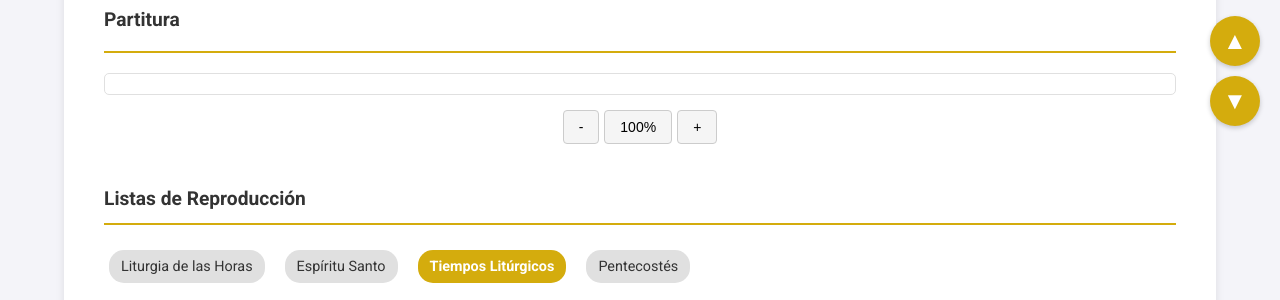
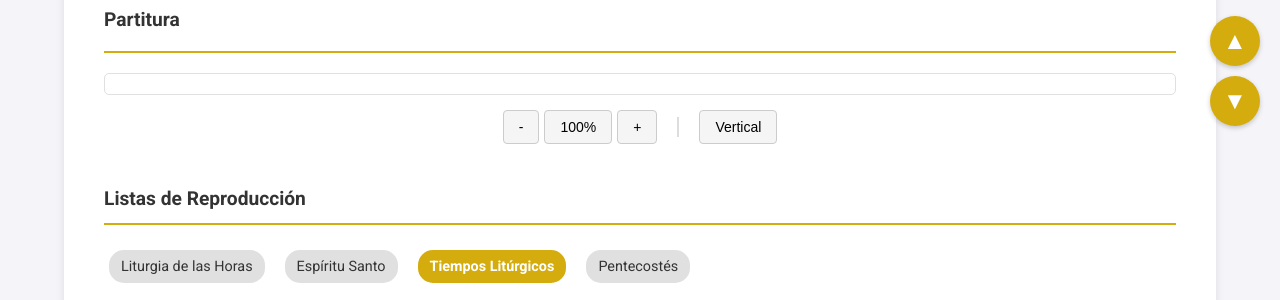
Before and after one commit to feliperodriguezborquez/mi_musica_app, a Flask app: page /composicion/1 in a window 1280 px wide. Shown: the part 654-954 px from the top of the page. Run offline with Flask 3, Linux system fonts and the light colour scheme; some libraries are stand-ins or nearby versions.

Commit message:
horizontal view

```diff
--- a/static/style.css
+++ b/static/style.css
@@ -342,6 +342,19 @@ footer { text-align: center; margin-top: 2rem; padding: 1rem; background-color:
     background-color: #d0d0d0;
 }
 
+/* Separador para los controles de OSMD */
+.osmd-control-separator {
+    border-left: 2px solid #ddd;
+    height: 20px;
+    align-self: center;
+    margin: 0 15px; /* Añadimos margen a ambos lados del separador */
+}
+
+/* Separación para el botón de cambio de vista */
+#toggle-view-btn {
+    /* El margen ahora está en el separador, así que eliminamos este */
+}
+
 /* Contenedor de la partitura */
 #osmd-container {
     width: 100%;
@@ -355,7 +368,12 @@ footer { text-align: center; margin-top: 2rem; padding: 1rem; background-color:
     overflow-x: auto !important;
     overflow-y: hidden !important;
     white-space: nowrap;
-    padding-bottom: 20px;
+    padding: 20px; /* Añadimos padding en todos los lados */
+    border: 1px solid #ddd; /* El marco que pediste */
+    border-radius: 8px; /* Bordes redondeados para que coincida con el estilo */
+    background-color: var(--color-blanco); /* Fondo blanco para que destaque */
+    box-shadow: 0 2px 4px rgba(0,0,0,0.05); /* Una sombra sutil */
+    box-sizing: border-box; /* ¡LA SOLUCIÓN! Incluye padding y borde en el ancho total */
 }
 
 #osmd-container.horizontal-scroll > svg {
--- a/templates/composicion.html
+++ b/templates/composicion.html
@@ -104,6 +104,8 @@
         <button id="zoom-out-btn" title="Alejar">-</button>
         <button id="zoom-display-btn" title="Restablecer Zoom">100%</button>
         <button id="zoom-in-btn" title="Acercar">+</button>
+        <span class="osmd-control-separator"></span>
+        <button id="toggle-view-btn" title="Cambiar Vista">Vertical</button>
     </div>
 
     <!-- Contenedor para la partitura -->
@@ -114,6 +116,7 @@
         const container = document.getElementById('osmd-container');
         const zoomDisplay = document.getElementById('zoom-display-btn');
         let osmd;
+        let isHorizontalView = false; // Estado para controlar la vista
 
         // Niveles de zoom predefinidos para asegurar un paso por 100%
         const zoomLevels = [0.5, 0.75, 0.9, 1.0, 1.1, 1.25, 1.5, 2.0];
@@ -123,18 +126,33 @@
             zoomDisplay.textContent = Math.round(osmd.zoom * 100) + '%';
         }
 
-        // Inicializa OSMD con la vista paginada por defecto
-        osmd = new opensheetmusicdisplay.OpenSheetMusicDisplay("osmd-container", {
-            autoResize: true,
-            backend: "svg",
-            drawTitle: false,
-            drawComposer: false,
-            renderMultimeasureRests: true // ¡CLAVE! Agrupa los compases de silencio.
-        });
+        // Función para cargar y renderizar la partitura
+        function loadAndRenderScore() {
+            let options;
+            if (isHorizontalView) {
+                // Opciones para la VISTA HORIZONTAL
+                options = {
+                    autoResize: false, // ¡CLAVE! Desactivamos el auto-ajuste
+                    backend: "svg",
+                    drawTitle: false,
+                    // ¡LA OPCIÓN MÁGICA PARA LA VISTA HORIZONTAL!
+                    renderSingleHorizontalStaffline: true
+                };
+            } else {
+                // Opciones para la VISTA PAGINADA (por defecto)
+                options = {
+                    autoResize: true, backend: "svg", drawTitle: false, drawComposer: false, renderMultimeasureRests: true };
+            }
 
-        // Carga y renderiza la partitura
-        osmd.load(musicXmlUrl)
+            osmd = new opensheetmusicdisplay.OpenSheetMusicDisplay("osmd-container", options);
+
+            // Aplicar la clase para el scroll si es vista horizontal
+            container.classList.toggle('horizontal-scroll', isHorizontalView);
+
+            osmd.load(musicXmlUrl)
             .then(() => {
+                // Limpiamos los controles de instrumentos antes de volver a crearlos
+                document.getElementById('instrument-controls').innerHTML = '';
                 osmd.render();
                 console.log("Partitura cargada correctamente");
 
@@ -265,6 +283,7 @@
                 console.error("Error al cargar la partitura:", error);
                 container.innerHTML = '<p style="color: red;">Error al cargar la partitura</p>';
             });
+        }
 
         // --- Controles de Zoom ---
         document.getElementById('zoom-in-btn').addEventListener('click', function() {
@@ -296,6 +315,19 @@
             osmd.render();
             updateZoomDisplay();
         });
+
+        // --- Lógica para cambiar de vista ---
+        document.getElementById('toggle-view-btn').addEventListener('click', function() {
+            isHorizontalView = !isHorizontalView; // Cambia el estado
+            this.textContent = isHorizontalView ? 'Horizontal' : 'Vertical';
+
+            // Limpia el contenedor y vuelve a cargar la partitura con la nueva configuración
+            container.innerHTML = '';
+            loadAndRenderScore();
+        });
+
+        // Carga inicial de la partitura
+        loadAndRenderScore();
 
     </script>
             {% endif %}
```
Also changed, not shown: 1 other file.
